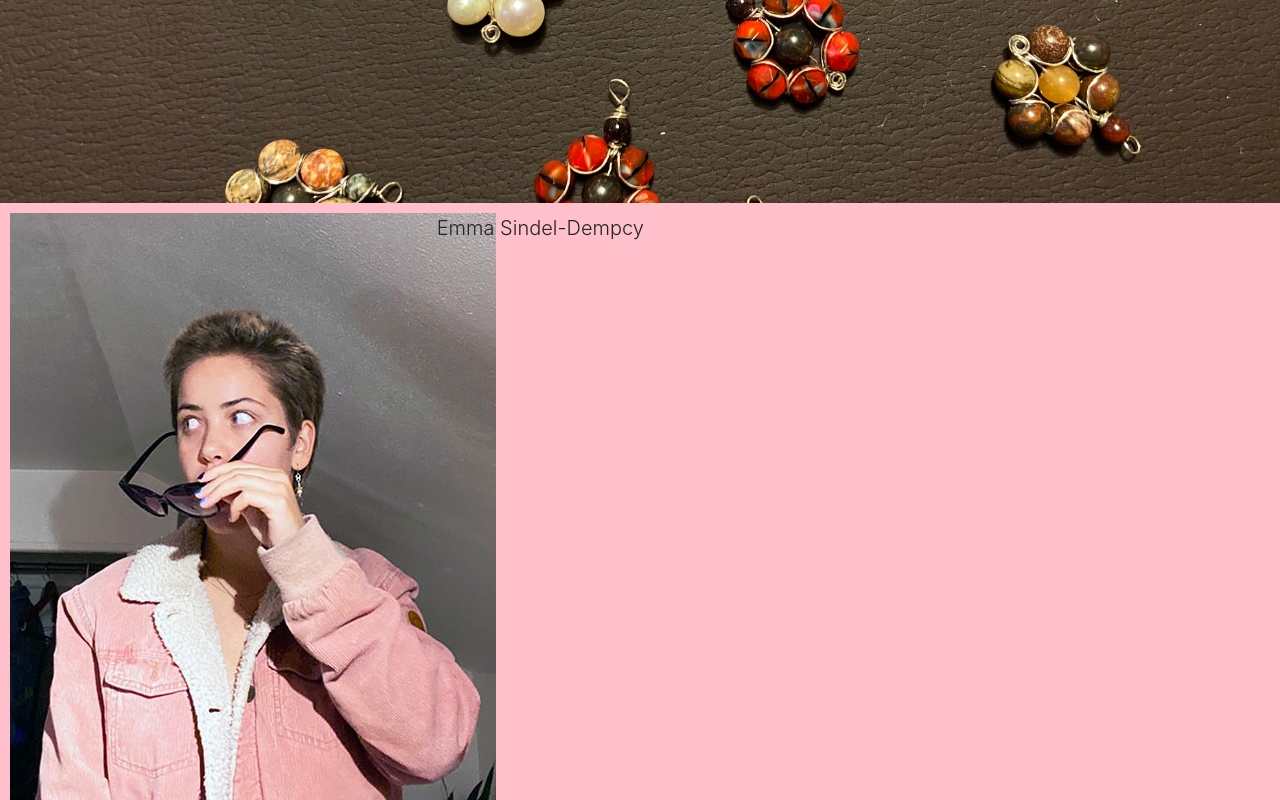
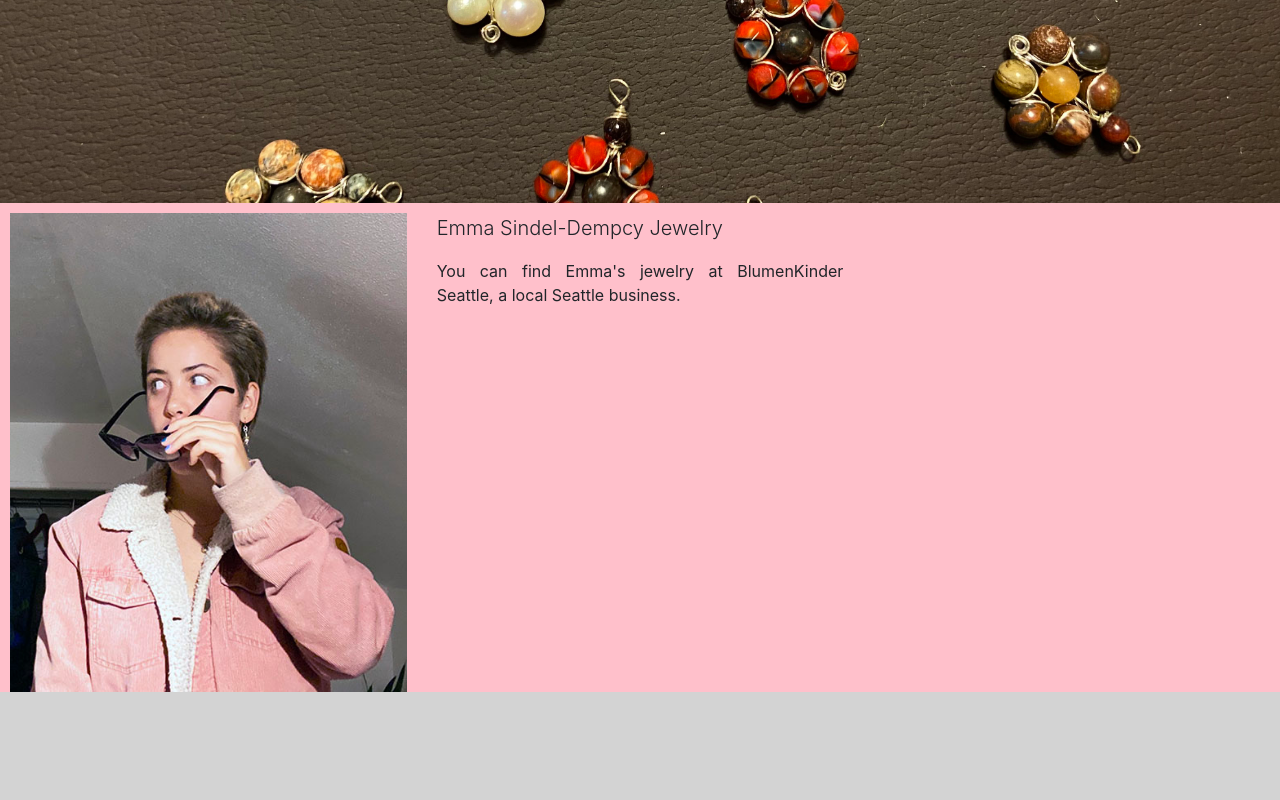
Before and after one commit to emmasindeldempcy/2113-5, a plain HTML site: page about.html in a window 1280 px wide. Shown: the part 378-1178 px from the top of the page. After the commit the page ends 1070 px from the top, so only its background shows below. Drawn offline with nearby package versions, Linux system fonts and the light colour scheme.

Commit message:
Update index.html and about.html

```diff
--- a/about.html
+++ b/about.html
@@ -44,13 +44,14 @@
         <div class = "row">
                 <div class = "col-md-4">
                     <div class= img>
-                    <img src="Pictures/bio.jpg">
+                    <img src="Pictures/bio.jpg" class="w-100">
                     </div>
                 </div>
-                <div class = "col-md-8">
-                     <p class="lead">
-                        Emma Sindel-Dempcy
+                <div class = "col-md-4">
+                     <p class="lead" >
+                        Emma Sindel-Dempcy Jewelry
                     </p>
+                    <p class="text-justify">You can find Emma's jewelry at BlumenKinder Seattle, a local Seattle business.</p>
                 </div>
         </div>
 
```
Also changed, not shown: index.html (+3 -3 lines).
